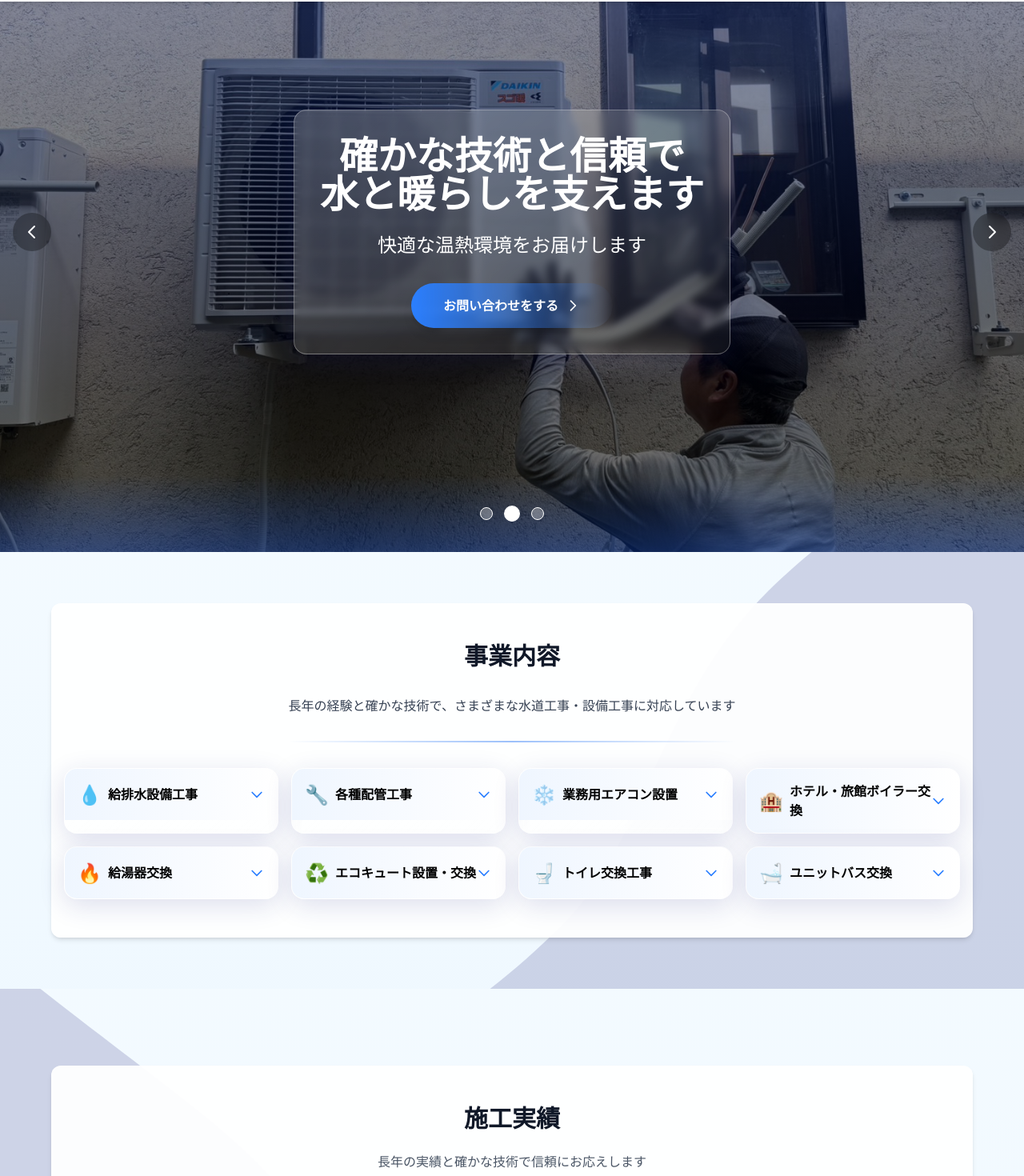
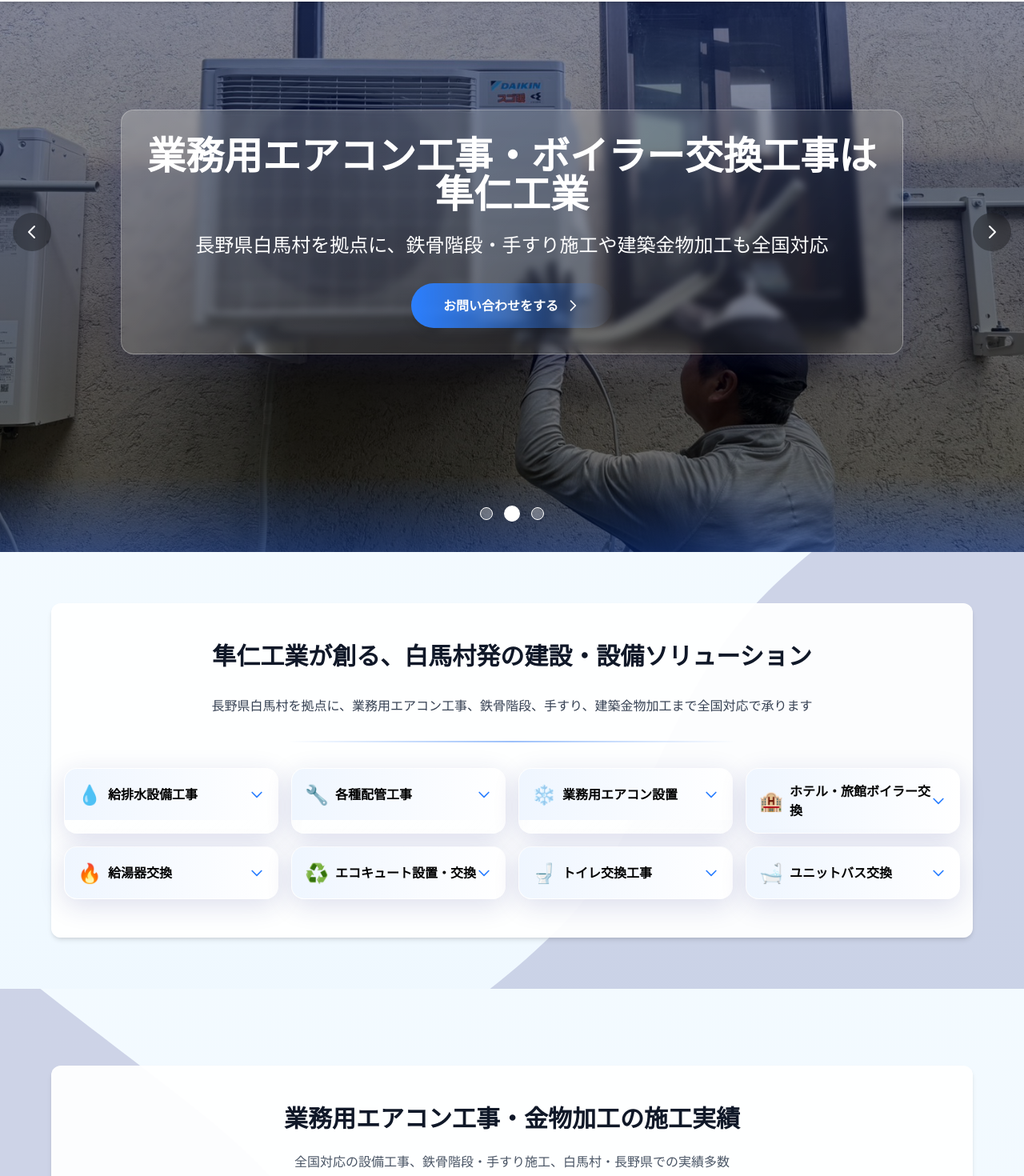
Before and after one commit to sobanotoriko/hayato-kogyo, a Next.js app: page /hayato-kogyo/ in a window 1280 px wide. Shown: the part 110-1580 px from the top of the page at 80% size. Built offline with nearby package versions, Linux system fonts and the light colour scheme.

Commit message:
SEO対策：トップページのコピー文言を主要キーワードを含む内容に最適化

```diff
--- a/src/app/page.tsx
+++ b/src/app/page.tsx
@@ -38,18 +38,18 @@ export default function Home() {
   const sliderImages = [
     {
       src: getImagePath('/images/slide1.jpg'),
-      alt: '給水設備工事の様子',
-      caption: '確かな技術で、安心の水環境を提供します'
+      alt: '業務用エアコン工事・ボイラー交換工事',
+      caption: '業務用エアコン工事・ボイラー交換工事は隼仁工業へ'
     },
     {
       src: getImagePath('/images/slide2.jpg'),
-      alt: 'ボイラー設置工事',
-      caption: '快適な温熱環境をお届けします'
+      alt: '鉄骨階段・手すり・フェンス施工',
+      caption: '長野県白馬村を拠点に、鉄骨階段・手すり施工や建築金物加工も全国対応'
     },
     {
       src: getImagePath('/images/slide3.jpg'),
-      alt: '設備メンテナンス',
-      caption: '長期間安心して使える設備をお約束'
+      alt: '建設業の設備工事',
+      caption: '機械室・ボイラー交換工事から設備メンテナンスまで'
     },
   ];
 
@@ -166,7 +166,7 @@ export default function Home() {
           <div className="container mx-auto px-4 text-center">
             <div className="bg-black/40 backdrop-blur-sm p-8 rounded-2xl inline-block mx-auto water-card shadow-2xl">
               <h1 className="text-4xl md:text-5xl font-bold mb-6 fade-in text-white">
-                確かな技術と信頼で<br />水と暖らしを支えます
+                業務用エアコン工事・ボイラー交換工事は<br />隼仁工業
               </h1>
               <p className="text-xl md:text-2xl mb-8 fade-in text-white">
                 {sliderImages[currentSlide].caption}
@@ -218,8 +218,8 @@ export default function Home() {
       <WaveBackground id="services" className="py-16 water-ripple" waveType="right" bgColor="bg-blue-50">
         <div className="container mx-auto px-4">
           <div className="bg-white/95 rounded-xl py-12 px-4 shadow-md">
-            <h2 className="text-3xl font-bold text-center mb-8 text-gray-900">事業内容</h2>
-            <p className="text-center text-gray-700 mb-8 max-w-3xl mx-auto">長年の経験と確かな技術で、さまざまな水道工事・設備工事に対応しています</p>
+            <h2 className="text-3xl font-bold text-center mb-8 text-gray-900">隼仁工業が創る、白馬村発の建設・設備ソリューション</h2>
+            <p className="text-center text-gray-700 mb-8 max-w-3xl mx-auto">長野県白馬村を拠点に、業務用エアコン工事、鉄骨階段、手すり、建築金物加工まで全国対応で承ります</p>
             <div className="water-divider"></div>
 
             <div className="grid grid-cols-1 sm:grid-cols-2 md:grid-cols-3 lg:grid-cols-4 gap-4 mt-8">
@@ -269,8 +269,8 @@ export default function Home() {
       <WaveBackground id="projects" className="py-24 water-ripple" waveType="left" bgColor="bg-gradient-to-b from-blue-50 to-white">
         <div className="container mx-auto px-4">
           <div className="bg-white/95 rounded-xl py-12 px-4 shadow-md">
-            <h2 className="text-3xl font-bold text-center mb-6 text-gray-900">施工実績</h2>
-            <p className="text-center text-gray-600 mb-8 max-w-2xl mx-auto">長年の実績と確かな技術で信頼にお応えします</p>
+            <h2 className="text-3xl font-bold text-center mb-6 text-gray-900">業務用エアコン工事・金物加工の施工実績</h2>
+            <p className="text-center text-gray-600 mb-8 max-w-2xl mx-auto">全国対応の設備工事、鉄骨階段・手すり施工、白馬村・長野県での実績多数</p>
             <div className="water-divider"></div>
 
             <div className="grid grid-cols-1 md:grid-cols-3 gap-10 justify-center mt-10">
```
Also changed, not shown: 6 other files (tests, documents, lock files or other folders).
